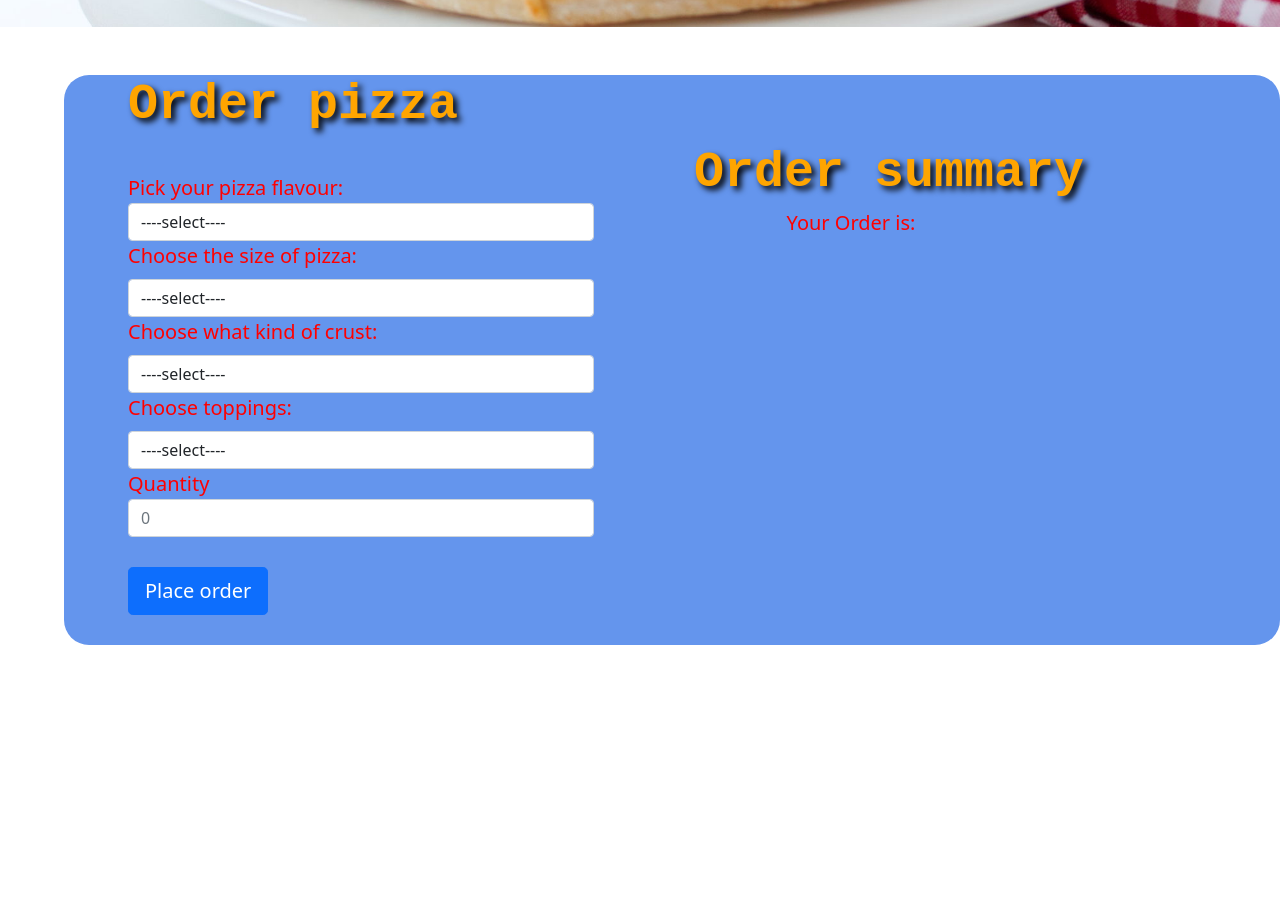
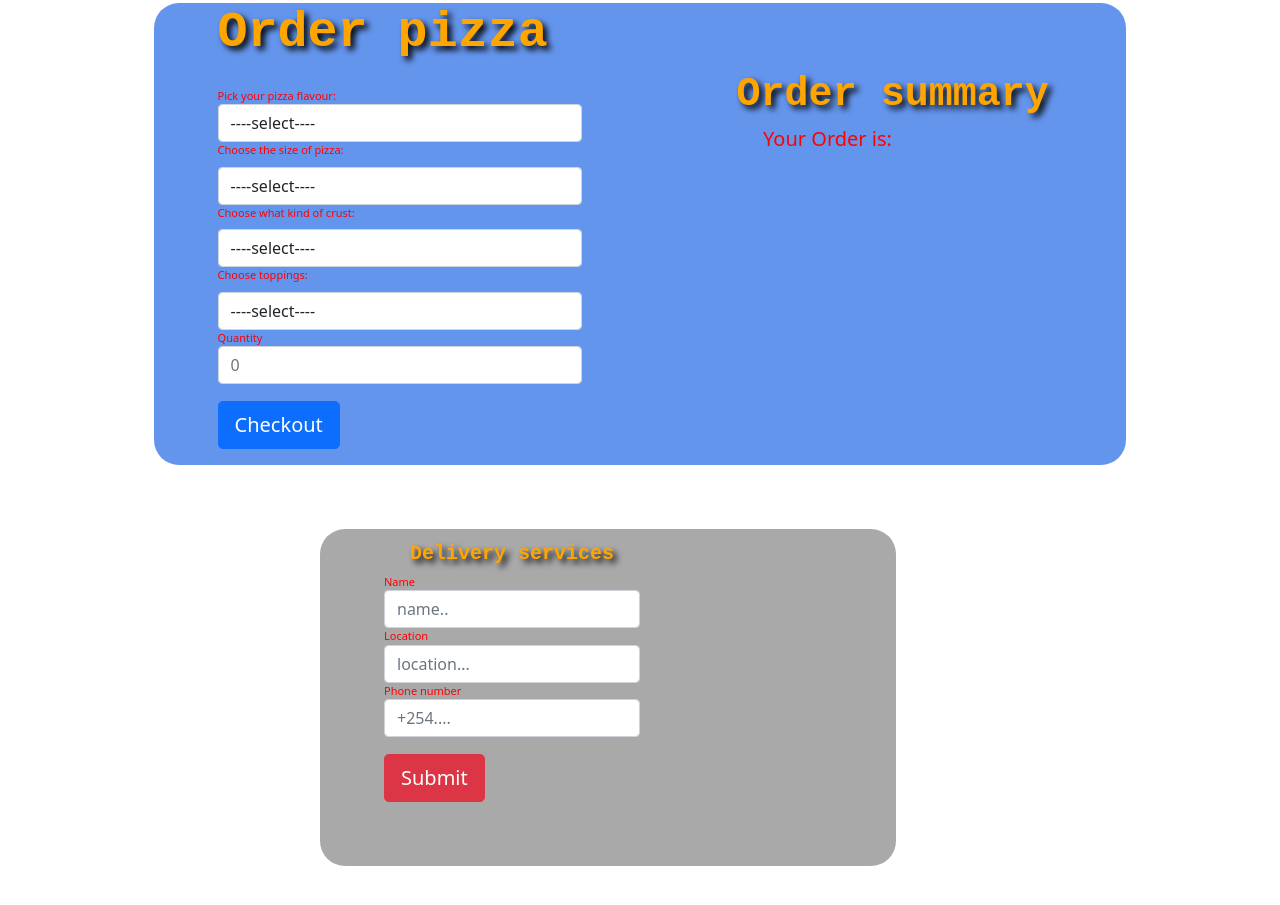
Before and after one commit to stevenjeri/Joykim-pizza-inn-project, a plain HTML site: page index.html in a window 1280 px wide. Shown: the part 749-1654 px from the top of the page. Before the commit the page ends 1394 px from the top, so only its background shows below. Drawn offline with nearby package versions, Linux system fonts and the light colour scheme.

Commit message:
add modified css/styles.css, index.html and javascript/scripts.css

```diff
--- a/css/styles.css
+++ b/css/styles.css
@@ -9,13 +9,13 @@
 
 h1 {
     font-family: monospace;
-    font-size:70px;
+    font-size:40px;
     text-align: center;
     color: mediumblue;
     text-shadow: 4px 4px 6px black;
 }
 
-h3 {
+h2 {
     font-family: monospace;
     font-size: 50px;
     text-align: left;
@@ -23,20 +23,42 @@ h3 {
     text-shadow: 4px 4px 6px black;
 }
 
+h3 {
+    font-family: monospace;
+    font-size: 40px;
+    text-align: right;
+    color: orange;
+    text-shadow: 4px 4px 6px black;
+}
+
 .place-order {
     background-color: cornflowerblue;
-    font-size: 20px;
+    font-size: 11px;
     border-radius: 25px;
-    margin-left: 5%;
-    /* margin-right: 15%; */
+    margin-left: 12%;
+    margin-right: 12%;
     padding-left: 5%;
+    margin-bottom: 5%;
     color: red;
 }
 
 h4 {
     font-family: monospace;
-    font-size: 50px;
-    text-align: right;
+    font-size: 20px;
+    text-align: center;
     color: orange;
     text-shadow: 4px 4px 6px black;
 }
+
+.delivery-section {
+    background-color: darkgrey;
+    font-size: 11px;
+    border-radius: 25px;
+    margin-left: 25%;
+    margin-right: 30%;
+    padding-left: 5%;
+    padding-top: 1%;
+    padding-bottom: 5%;
+    margin-bottom: 10%;
+    color: red;
+}
--- a/index.html
+++ b/index.html
@@ -18,7 +18,7 @@
     <br><br>
     <!-- pizza ordering section -->
     <div class="place-order">
-        <h3><strong>Order pizza</strong></h3>
+        <h2><strong>Order pizza</strong></h2>
         <div class="row">
             <div class="col-sm-5">
                 <form action="">
@@ -84,14 +84,14 @@
                         </div>
                     </div>
                     <br>
-                    <button type="submit" class="btn btn-primary btn-lg" onclick="totalAmount();">Place order</button>
+                    <button type="submit" class="btn btn-primary btn-lg" onclick="totalAmount();">Checkout</button>
                 </form>
                 <br>
             </div>
             <!-- displays the orders’ summary together -->
-            <div class="col-sm-5">
+            <div class="col-sm-6">
                 <div class="order-summary" id="sum-order">
-                    <h4><strong>Order summary</strong></h4>
+                    <h3><strong>Order summary</strong></h3>
                     <h5 class="text-center" id="summary">Your Order is:</h5>
                     <ol id="list" class="text-center">
                     </ol>
@@ -99,6 +99,24 @@
             </div>
         </div>
     </div>
+    <div class="delivery-section">
+        <!-- display delivery form  -->
+        <div class="col-md-6">
+            <div class="formLocation">
+                <h4><strong>Delivery services</strong></h4>
+                <form id="delivery">
+                    <label for="name">Name</label>
+                    <input type="text" class="form-control" name=""  id="name" placeholder="name.."  required>
+                    <label for="location">Location</label>
+                    <input type="text" class="form-control" name=""  id="location" placeholder="location..." required>
+                    <label for="phoneNumber">Phone number</label>
+                    <input type="text" class="form-control" name=""  id="phoneNumber" placeholder="+254...."  required>
+                    <br>
+                    <button type="submit" class="btn btn-danger btn-lg" id="submit" >Submit</button>
+                </form>
+            </div>
+        </div>
+    </div>
 
     <script src="javascript/scripts.js"></script>
 </body>
--- a/javascript/scripts.js
+++ b/javascript/scripts.js
@@ -22,6 +22,12 @@ function getQuantity() {
 // lets calculate the total amount
 function totalAmount() {
     var total = (getSize() + getCrust() + getTopping()) * getQuantity();
-    alert("You have placed your order" + getQuantity() +"pizza," + "" + " amounting to ksh. " +
-    total + " " + "Thanks for your order welcome again.");
+    alert("You have ordered " + getQuantity() + " pizza," + "" + " amounting to ksh. " +
+    total + " ");
+    prompt("Enter your email address")
+    prompt("Enter your phone number")
+    prompt("Enter your location")
+    alert("Your delivery fee is ksh.250")
+    alert("Your order will be processed and delivered within one hour of placing")
+    alert("Continue shopping with us each and everytime")
 }
```
